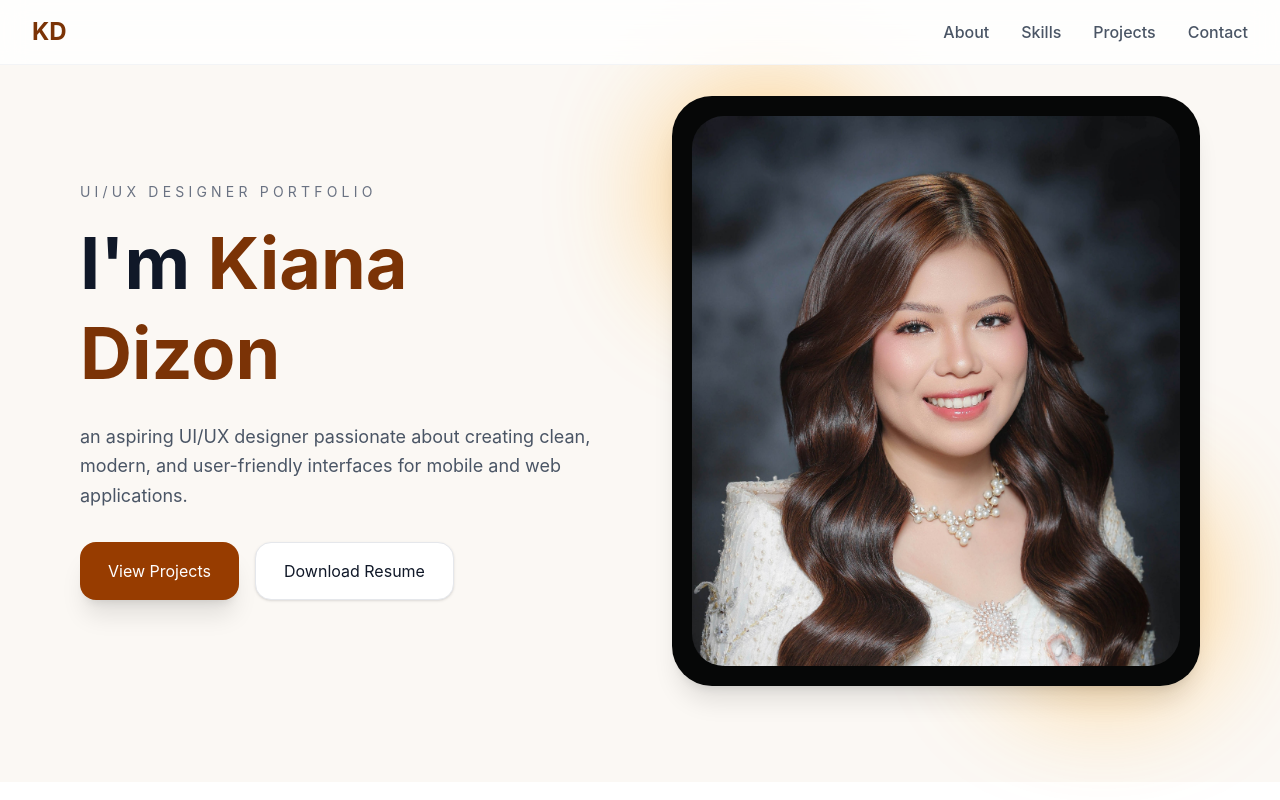
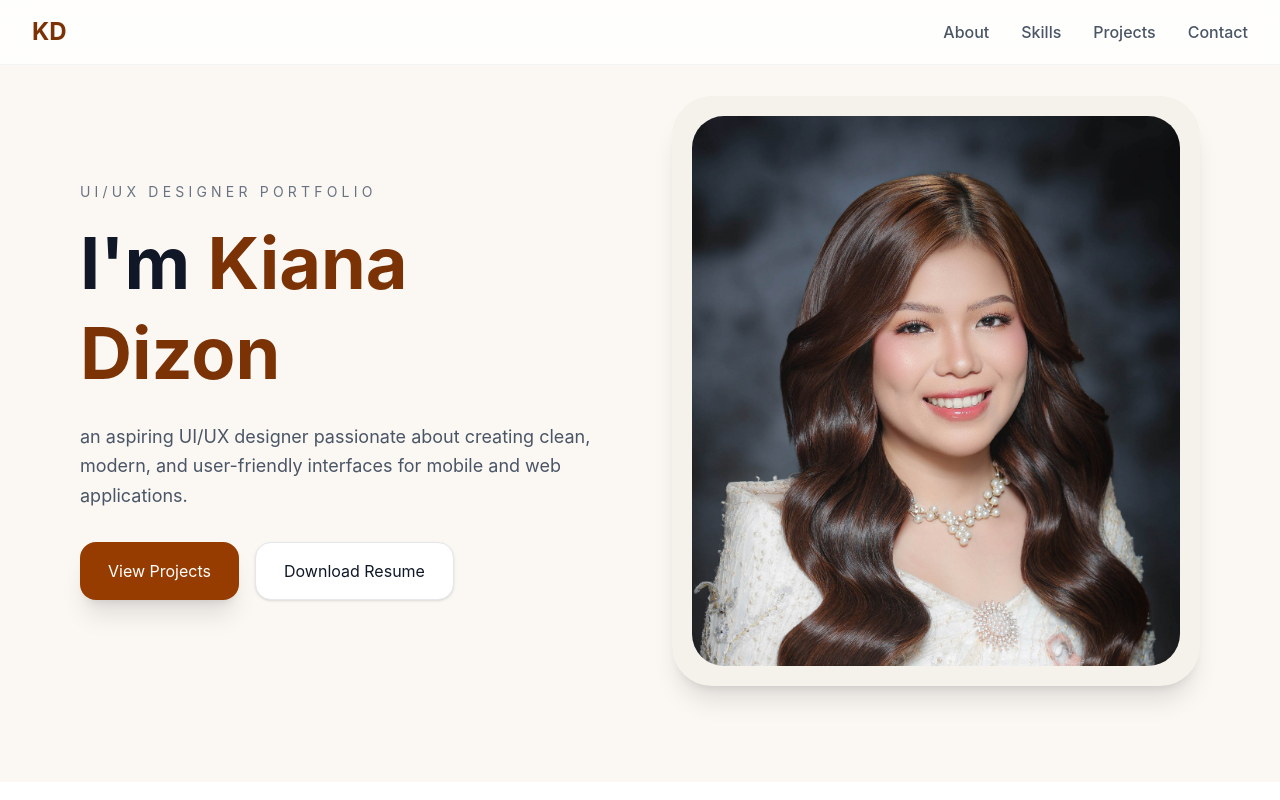
Before and after one commit to K-mariedizon/My-Portfolio, a React (Vite) app: page / in a window 1280 px wide. Shown: the top 800 px of the page. Built offline with nearby package versions, Linux system fonts and the light colour scheme.

Commit message:
Update portfolio

```diff
--- a/src/App.jsx
+++ b/src/App.jsx
@@ -132,10 +132,10 @@ export default function PortfolioWebsite() {
           </div>
 
           <div className="relative">
-            <div className="absolute -top-0 -left-0 w-48 h-48 bg-amber-500 rounded-full blur-3xl opacity-60"></div>
-            <div className="absolute bottom-0 right-0 w-48 h-48 bg-amber-500 rounded-full blur-3xl opacity-60"></div>
+            <div className="absolute -top-0 -left-0 w-48 h-48 bg-black-500 rounded-full blur-3xl opacity-60"></div>
+            <div className="absolute bottom-0 right-0 w-48 h-48 bg-black-500 rounded-full blur-3xl opacity-60"></div>
 
-            <div className="relative p-5 bg-[#060707] rounded-[2.5rem] shadow-xl">
+            <div className="relative p-5 bg-[#f5f1eb] rounded-[2.5rem] shadow-xl">
 
               <img
                 src={profilePic}
```
